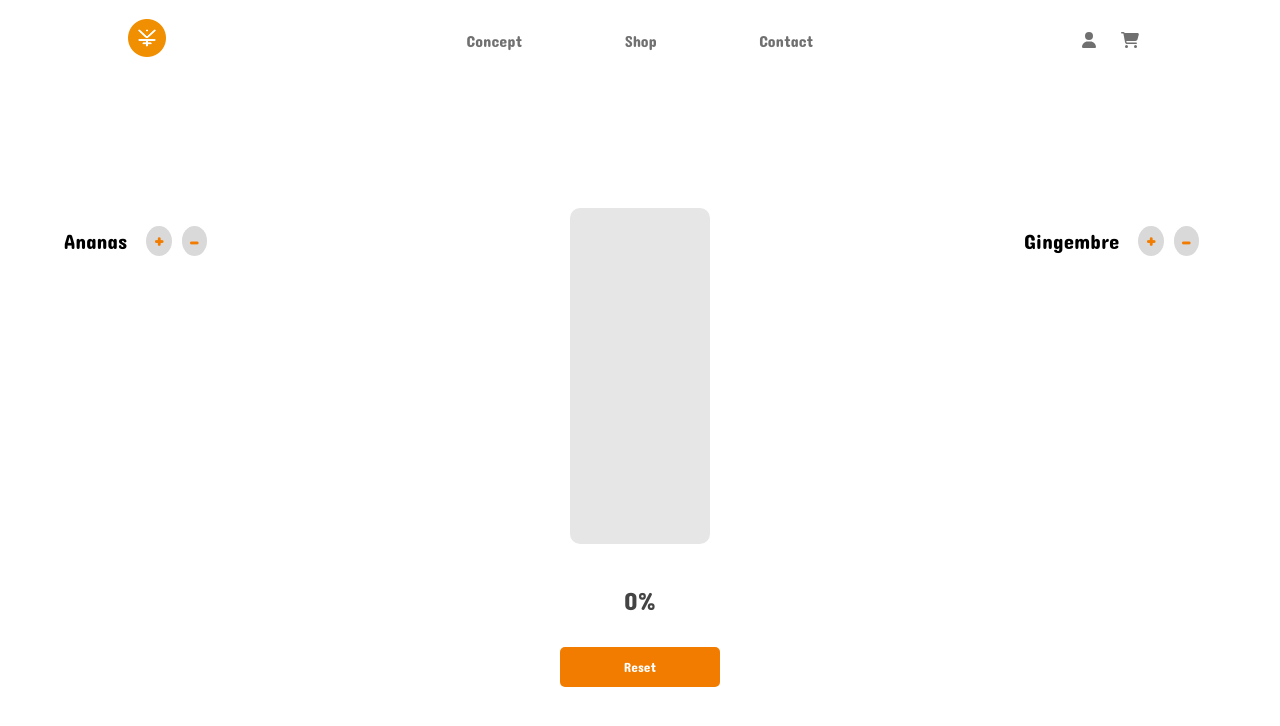
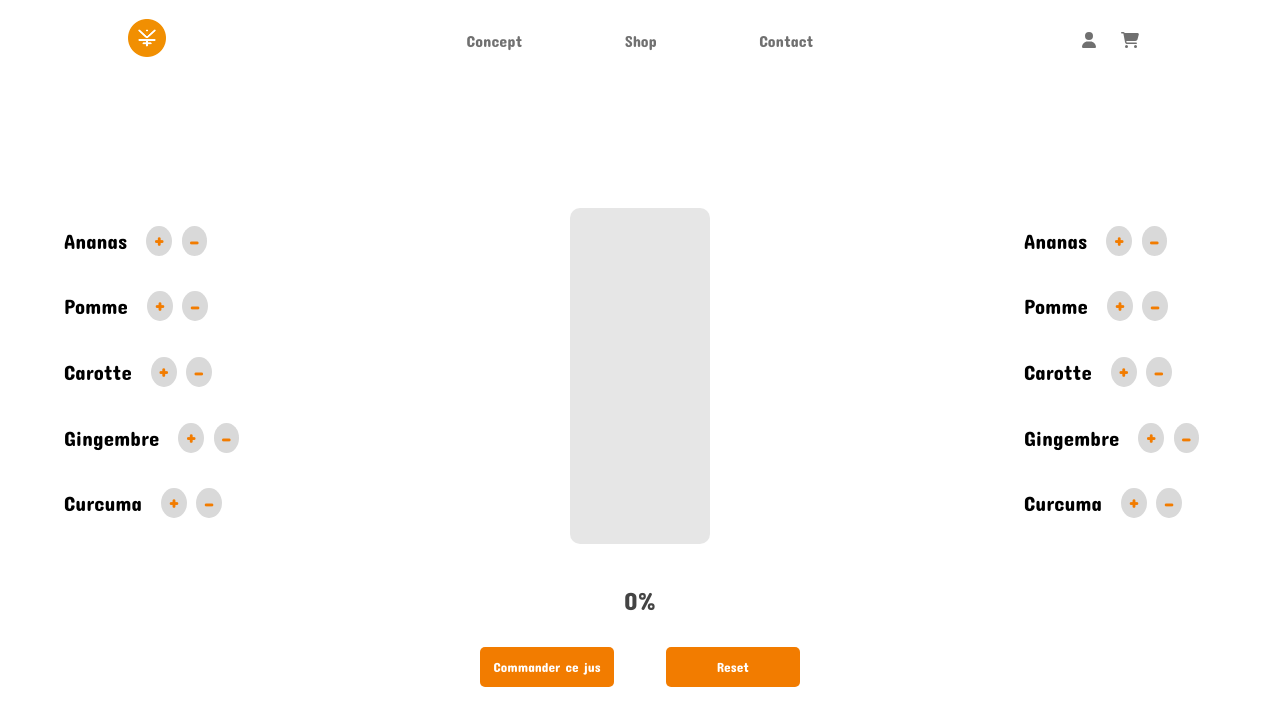
Before and after one commit to DucSonNguyen1987/yayaweb-frontend, a Next.js app: page /MyJuice in a window 1280 px wide. Shown: the top 726 px of the page. Built offline with nearby package versions, Linux system fonts and the light colour scheme; a web font is replaced by a local one.

Commit message:
myJuice in progress

```diff
--- a/components/MyJuice/Components/MyJuiceCreator.js
+++ b/components/MyJuice/Components/MyJuiceCreator.js
@@ -1,44 +1,248 @@
-import React, { useState } from "react";
+import React, { useState, useEffect } from "react";
+import { useDispatch, useSelector } from "react-redux";
 import styles from "../styles/MyJuiceCreator.module.css";
+import { saveMyJuice } from "../../../reducers/myJuice";
+import { addToCart } from "../../../reducers/cart";
+import { Modal, Input } from "antd";
 
 export const MyJuiceCreator = () => {
-  const Ingredients = [
-    { name: "Ananas", dosage: 10 },
-    { name: "Pomme", dosage: 10 },
-    { name: "Carotte", dosage: 10 },
-    { name: "Gingembre", dosage: 2 },
-    { name: "Curcuma", dosage: 1.5 },
+
+const dispatch = useDispatch ();
+const user = useSelector((state)=> state.user.value);
+const cart = useSelector((state)=>state.cart.value);
+// const myJuice = useSelector((state)=>state.myJuice.value)
+
+  // state dégradé
+  const [colorGradient, setColorGradient] = useState([]);
+
+  // Recette Saved
+  const [savedJuice, setSavedJuice]= useState([]);
+
+
+let ingredients = [
+    { name: "Ananas", dosage: 10, color: "#F2B705", amount: 0 },
+    { name: "Pomme", dosage: 10, color: "#F2EFBD", amount: 0 },
+    { name: "Carotte", dosage: 10, color: "#F24405", amount: 0 },
+    { name: "Gingembre", dosage: 2, color: "#F2DD72", amount: 0 },
+    { name: "Curcuma", dosage: 1.5, color: "#F2790F", amount: 0 },
   ];
+  // state recette Myjuice
+  const [juice, setJuice] = useState(ingredients);
 
-  const [fill, setFill] = useState(0);
-
-  const handleReset = () => {
-    setFill(0);
+  // fonction ouverture/fermeture modal
+  const showModal = ()=>{
+    setOpen(!open)
   };
 
-  const handleButtonPlusA = () => {
+  // state ouverture/fermeture modal de commande
+    const [open, setOpen]= useState(false);
+
+  // Update le fill de la bouteille en fonction du montant d'ingrédients
+  const calculateFillFromAmount = (drink) => {
+    return drink.reduce((acc, val) => (acc += val.amount), 0);
+  };
+
+// Update le dégradé du fill en fonction des ingrédients et de leur montant
+  const updateColorGradient = () => {
+    const fill = calculateFillFromAmount(juice);
+    let colorStop;
+
+    if (colorStop > 100) {
+      return colorStop;
+    }
+    setColorGradient(
+      juice
+        .filter((ingredient) => ingredient.amount !== 0)
+        .map((ingredient, i, ingredients) => {
+          console.log(
+            ingredient.name,
+            "ingredient.amount",
+            ingredient.amount,
+            "fill",
+            fill
+          );
+          console.log("colorGradient", colorGradient);
+          let colorStart = "";
+          if (i === 0) {
+            colorStop = Number((ingredient.amount / fill) * 100);
+            colorStart += `${ingredient.color} 0%`;
+            console.log("colorStop", colorStop);
+            return `${colorStart}, ${ingredient.color} ${
+              Number(ingredient.amount / fill) * 100
+            }%`;
+          } else {
+            let colorString = ` ${ingredient.color} `;
+            colorString +=
+              Number((ingredient.amount / fill) * 100) + Number(colorStop);
+            colorString += "%";
+            colorStop =
+              Number((ingredient.amount / fill) * 100) + Number(colorStop);
+
+            return colorString;
+          }
+        })
+    );
+  };
+
+  // Reset à 0 les montants d'ingrédients
+  const handleReset = () => {
+    setJuice(
+      juice.map(({ name, dosage, color }) => ({
+        name,
+        dosage,
+        color,
+        amount: 0,
+      }))
+    );
+  };
+
+  // Ajoute une dose d'un ingrédient dans la compo du jus
+  const handleButtonPlus = (dosage, color, name) => {
+    const fill = calculateFillFromAmount(juice);
+    if (dosage > 100 - fill) {
+      return false;
+    }
+
     if (fill < 100) {
-      setFill(fill + 10);
+      const newJuice = juice.map((ingredient) => {
+        if (ingredient.name !== name) {
+          return ingredient;
+        } else {
+          return {
+            ...ingredient,
+            amount: ingredient.amount + dosage,
+          };
+        }
+      });
+      setJuice(newJuice);
+
+      updateColorGradient(juice);
+
+      console.log("colorGradient", colorGradient);
     }
   };
-  const handleButtonMinusA = () => {
-    if (fill > 0) {
-      setFill(fill - 10);
+
+  console.log("juice", juice);
+
+  // Retire une dose d'un ingrédient dans la compo du jus
+  const handleButtonMinus = (dosage, color, name) => {
+    const fill = calculateFillFromAmount(juice);
+    console.log("juice", juice);
+
+    if (fill > 0 && fill <= 100) {
+      const minusJuice = juice.map((ingredient) => {
+        if (ingredient.name !== name) {
+          return ingredient;
+        } else {
+          if (ingredient.amount > 0) {
+            return {
+              ...ingredient,
+              amount: ingredient.amount - dosage,
+            };
+          }
+        }
+      });
+
+      setJuice(minusJuice);
+
+      updateColorGradient(juice);
     }
   };
 
 
-  const handleButtonPlusG = () => {
-    if (fill < 100) {
-      setFill(fill + 2);
-    }
-  };
-  const handleButtonMinusG = () => {
-    if (fill > 0) {
-      setFill(fill - 2);
-    }
-  };
+  // Affiche la liste des ingrédients
+  const IngredientList = ingredients.map((e) => {
+    return (
+      <div className={styles.ingredient}>
+        <p className={styles.ingredientName}>{e.name}</p>
+        <button
+          className={styles.round_button}
+          onClick={() => handleButtonPlus(e.dosage, e.color, e.name)}
+        >
+          +
+        </button>
+        <button
+          className={styles.round_button}
+          onClick={() => handleButtonMinus(e.dosage, e.color, e.name)}
+        >
+          -
+        </button>
+      </div>
+    );
+  });
 
+
+  //Save recette finie
+ const [myJuice, setMyJuice] = useState([]);
+ const [recipeName, setRecipeName]= useState("");
+
+const SaveMyJuice = ()=>{
+
+  setMyJuice (
+    juice
+    .filter((ingredient) => ingredient.amount !== 0)
+  );
+  setOpen(true);
+}
+
+
+
+
+console.log ("Myjuice", myJuice)
+
+
+let myIngredients;
+// Formulaire de commande
+
+let modalContent = (
+
+myIngredients = myJuice.map((ingredient,i)=> {
+  return (<li>{ingredient.name} {ingredient.amount}%</li>)
+}),
+
+
+  <Modal
+  open={open}
+  title ="Commander mon jus"
+  onCancel={showModal}
+  footer ={[
+    <div className={styles.footer}>
+          <button className={styles.footerButton} key="Retour" onClick={showModal} >
+            {" "}
+            Retour
+          </button>
+          <button className={styles.footerButton} key="submit" >
+           Commander
+          </button>
+      </div>
+  ]}>
+
+  <div className ={styles.recapContainer}>
+    <Input
+    className={styles.input}
+    type ="text"
+    placeholder= "Donnez un Nom à votre recette"
+    id= "RecipeName"
+    onChange={(e)=> setRecipeName(e.target.value)}
+    value={recipeName}
+    ></Input>
+    <h3>ingrédients</h3>
+
+    {myIngredients}
+
+
+
+
+
+
+  </div>
+
+
+
+
+
+  </Modal>
+)
 
 
 
@@ -47,37 +251,39 @@ export const MyJuiceCreator = () => {
 
   return (
     <div className={styles.mainContainer}>
-      <div className={styles.ingredientList}>
-
-        <div className={styles.ingredient}>
-          <p className={styles.ingredientName}>Ananas</p>
-          <button className={styles.round_button} onClick={handleButtonPlusA}>+</button>
-          <button className={styles.round_button} onClick={handleButtonMinusA}>-</button>
-        </div>
-      </div>
+      <div className={styles.ingredientList}>{IngredientList}</div>
       <div className={styles.bottleContainer}>
         <div className={styles.bottle_bar}>
           <div
             className={styles.bottle_bar_fill}
-            style={{ height: `${fill}%` }}
+            style={{
+              height: `${calculateFillFromAmount(juice)}%`,
+              backgroundImage: `linear-gradient(to top, ${colorGradient.join(
+                ","
+              )} )`,
+            }}
           >
             {" "}
           </div>
         </div>
 
-        <div className={styles.fill_label}>{fill}%</div>
+        <div className={styles.fill_label}>
+          {calculateFillFromAmount(juice)}%
+        </div>
+        <div className ={styles.buttonContainer}>
+        <button className={styles.button} onClick={()=>{SaveMyJuice()}} >Commander ce jus</button>
         <button className={styles.button} onClick={handleReset}>
           Reset
         </button>
+
+        </div>
+
       </div>
 
-      <div className={styles.ingredientList}>
-        <div className={styles.ingredient}>
-          <p className={styles.ingredientName}>Gingembre</p>
-          <button className={styles.round_button}onClick={handleButtonPlusG}>+</button>
-          <button className={styles.round_button}onClick={handleButtonMinusG}>-</button>
-        </div>
-      </div>
+      <div className={styles.ingredientList}>{IngredientList}</div>
+      {modalContent}
+
     </div>
+
   );
 };
--- a/components/MyJuice/styles/MyJuiceCreator.module.css
+++ b/components/MyJuice/styles/MyJuiceCreator.module.css
@@ -59,7 +59,10 @@
     border: none;
     height: 5vh;
     font-family: 'Concert One';
-    width: 25%;
+    width: 30%;
+    margin-left: 2vw;
+    margin-right: 2vw;
+    cursor: pointer;
 }
 
 .round_button{
@@ -95,7 +98,7 @@
 .bottle_bar_fill{
     height: 100%;
     border-radius: 10px;
-    background: #F27C00;
+    background: transparent;
     transition: height 0.5s ease-out;
 }
 
@@ -106,3 +109,12 @@
     color: #444444;
     margin-bottom: 5%;
 }
+
+.buttonContainer {
+    width: 100%;
+    display: flex;
+    flex-direction: row;
+    justify-content: center;
+    padding-left: 15%;
+    padding-right: 15%;
+}
--- /dev/null
+++ b/reducers/myJuice.js
@@ -0,0 +1,26 @@
+import { createSlice } from "@reduxjs/toolkit";
+
+const initialState = {
+    value: { recipe : [], createdBy: null, price: null }
+}
+
+export const  myJuiceSlice = createSlice ({
+    name :"myJuice",
+    initialState,
+    reducers : {
+        saveMyJuice: (state, action)=>{
+            state.value.recipe = action.payload.recipe;
+            state.value.createdBy = action.payload.createdBy;
+            state.value.price = action.payload.price;
+        },
+
+        forgetMyJuice : (state)=>{
+            state.value.recipe = [];
+            state.value.createdBy = null;
+            state.value.price = null;
+        },
+    }
+});
+
+export const { saveMyJuice, forgetMyJuice} = myJuiceSlice.actions;
+export default myJuiceSlice.reducer;
--- a/reducers/user.js
+++ b/reducers/user.js
@@ -9,7 +9,6 @@ export const userSlice = createSlice({
   initialState,
   reducers: {
     login: (state, action) => {
-      console.log(action.payload)
       state.value.accessToken = action.payload.data.accessToken;
       state.value.email = action.payload.email;
       state.value.gender = action.payload.data.gender;
```
